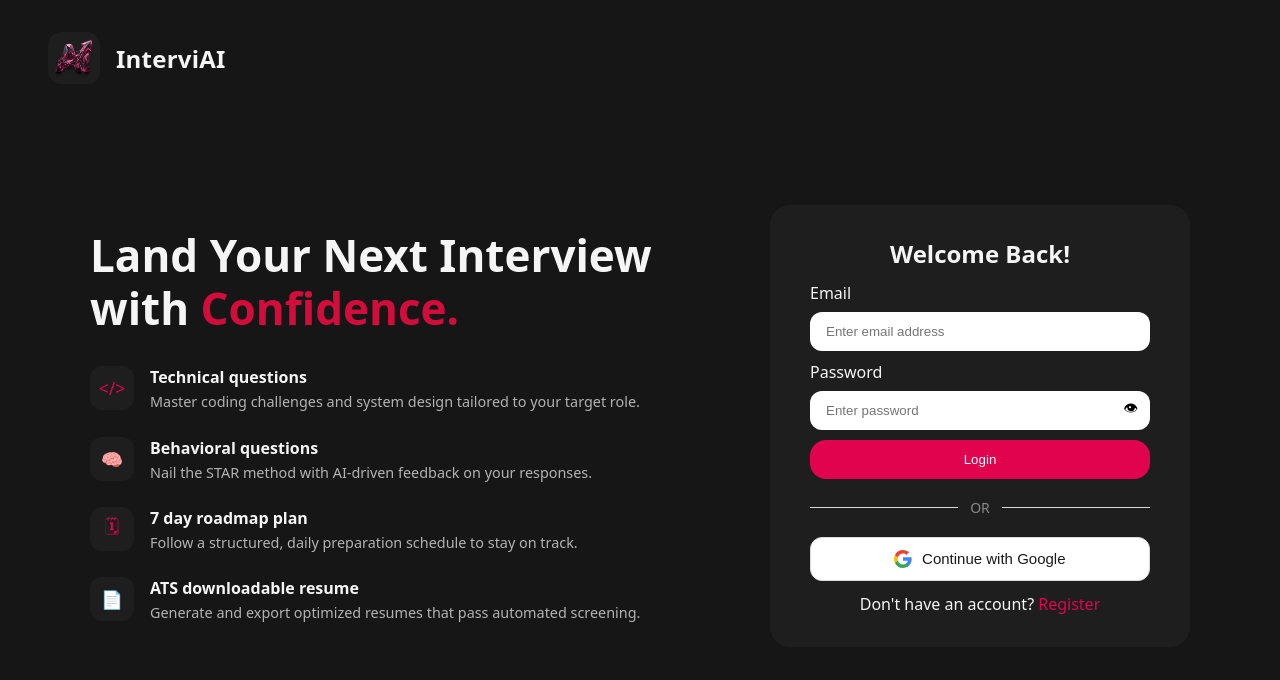
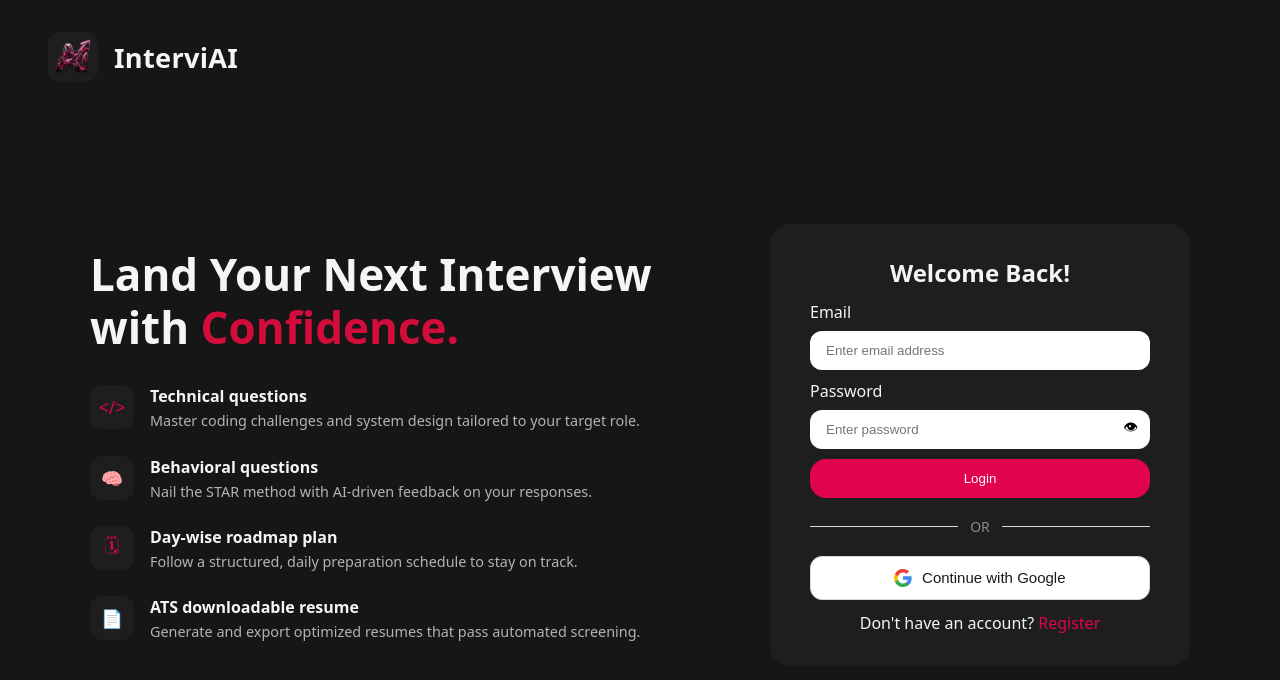
Before and after one commit to GirishBishwanath/AI_Interview_Preparation, a React (Vite) app in the folder Frontend/: page /login in a window 1280 px wide. Shown: the top 680 px of the page. Built offline with nearby package versions, Linux system fonts and the light colour scheme; no server answers.

Commit message:
Left-align feature descriptions on auth pages

```diff
--- a/Frontend/src/features/auth/auth.form.scss
+++ b/Frontend/src/features/auth/auth.form.scss
@@ -9,15 +9,19 @@ main {
         display: flex;
         align-items: center;
         gap: 1rem;
-        margin-bottom:0rem;
+        margin-bottom: 2.5rem;
 
         .brand-logo {
-            width: 52px;
-            height: 52px;
+            width: 50px;
+            height: 50px;
+            border-radius: 25%;
+            background: #1e1e1e;
+            padding: 0px;
+            object-fit: contain;
         }
 
         span {
-            font-size: 1.5rem;
+            font-size: 1.7rem;
             font-weight: 700;
             letter-spacing: 0.01em;
         }
@@ -83,6 +87,7 @@ main {
             color: #b3b3b3;
             font-size: 0.9rem;
             line-height: 1.4;
+            text-align: left;
         }
     }
 
--- a/Frontend/src/features/auth/pages/Login.jsx
+++ b/Frontend/src/features/auth/pages/Login.jsx
@@ -17,7 +17,7 @@ const features = [
     },
     {
         icon: "🗓",
-        title: "7 day roadmap plan",
+        title: "Day-wise roadmap plan",
         desc: "Follow a structured, daily preparation schedule to stay on track."
     },
     {
--- a/Frontend/src/features/interview/style/interview.scss
+++ b/Frontend/src/features/interview/style/interview.scss
@@ -205,6 +205,7 @@ $severity-low: #3fb950;
         font-weight: 500;
         color: $text-primary;
         line-height: 1.5;
+        text-align: left;
     }
 
     &__chevron {
@@ -238,6 +239,7 @@ $severity-low: #3fb950;
             font-size: 0.835rem;
             color: color.adjust($text-muted, $lightness: 15%, $space: hsl);
             line-height: 1.6;
+            text-align: left;
         }
     }
 
```
